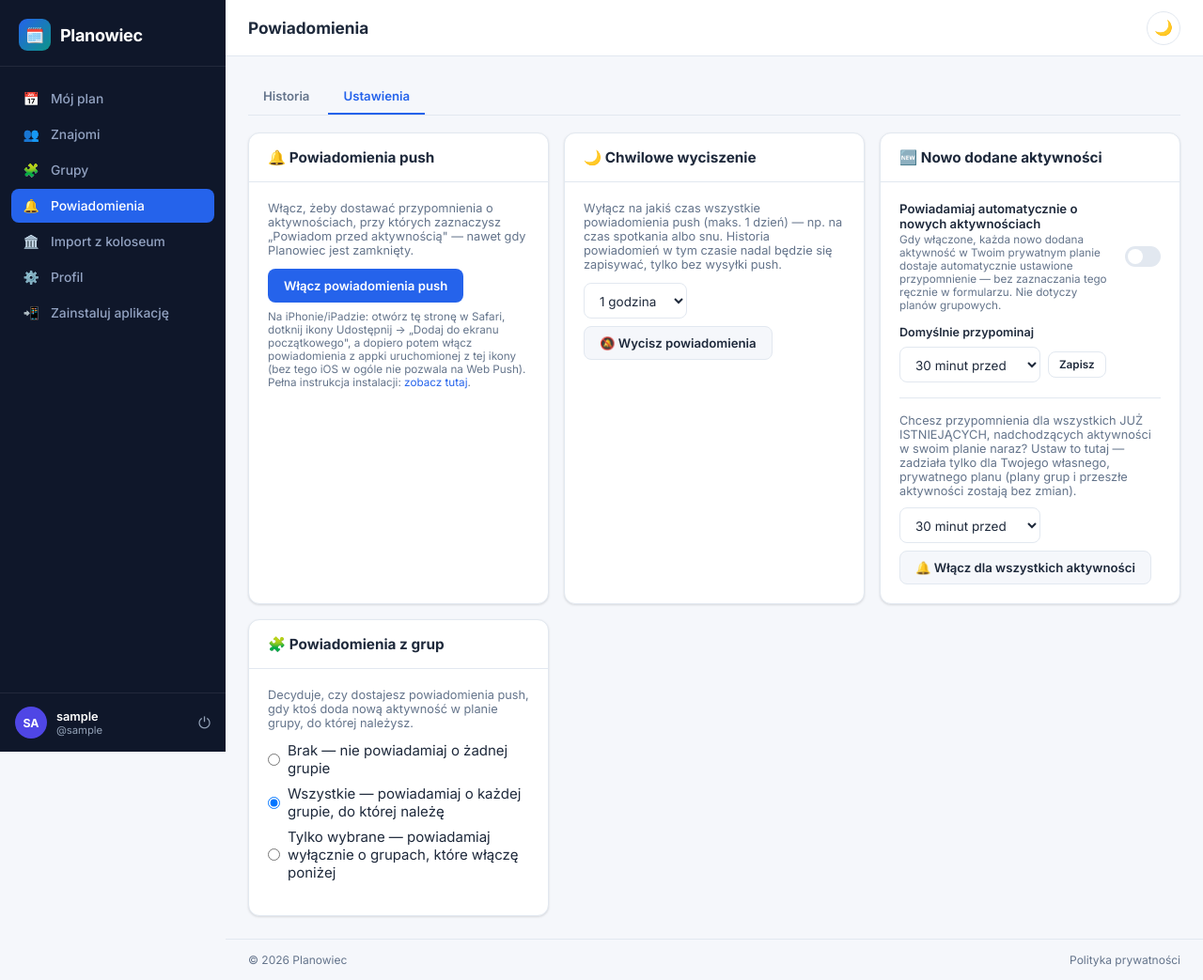
After one commit to robajs3/planowiec, a Flask app: page /notifications/settings in a window 1280 px wide. The commit adds this page. Shown: the whole page at 94% size. Run offline with Flask 3, Linux system fonts and the light colour scheme; the visitor is signed in with stand-in values (Sample User, id 1); data comes from the database, SQL or seed files in the repository; data that the repository does not hold is empty.

Commit message:
added notifications tab and features

```diff
--- a/app.py
+++ b/app.py
@@ -5,7 +5,7 @@ from flask_login import LoginManager, current_user, login_user
 
 from config import Config
 from models import db, User
-from controllers import auth_bp, dashboard_bp, friends_bp, groups_bp, profile_bp, admin_bp, import_bp
+from controllers import auth_bp, dashboard_bp, friends_bp, groups_bp, profile_bp, admin_bp, import_bp, notifications_bp
 from services.activity_service import ActivityService
 from services.reminder_scheduler import start_reminder_scheduler
 import sso_client
@@ -100,6 +100,7 @@ def create_app(config_class=Config) -> Flask:
     app.register_blueprint(profile_bp)
     app.register_blueprint(admin_bp)
     app.register_blueprint(import_bp)
+    app.register_blueprint(notifications_bp)
 
     @app.route("/")
     def root():
@@ -179,6 +180,10 @@ def _ensure_new_columns(app: Flask) -> None:
         "users": [
             ("show_all_plans", "BOOLEAN NOT NULL DEFAULT FALSE"),
             ("push_subscription", "TEXT"),
+            ("notify_new_activities", "BOOLEAN NOT NULL DEFAULT FALSE"),
+            ("notify_new_activities_minutes", "INTEGER NOT NULL DEFAULT 30"),
+            ("group_notification_pref", "VARCHAR(20) NOT NULL DEFAULT 'all'"),
+            ("notifications_muted_until", "TIMESTAMP"),
         ],
         "activity_types": [("group_id", "INTEGER")],
         "activities": [
@@ -188,6 +193,7 @@ def _ensure_new_columns(app: Flask) -> None:
             ("reminder_sent_at", "TIMESTAMP"),
         ],
         "plan_access": [("role", "VARCHAR(20) NOT NULL DEFAULT 'viewer'")],
+        "group_members": [("notifications_enabled", "BOOLEAN NOT NULL DEFAULT TRUE")],
     }
 
     with db.engine.begin() as conn:
--- a/controllers/__init__.py
+++ b/controllers/__init__.py
@@ -5,6 +5,7 @@ from controllers.groups_controller import groups_bp
 from controllers.profile_controller import profile_bp
 from controllers.admin_controller import admin_bp
 from controllers.import_controller import import_bp
+from controllers.notifications_controller import notifications_bp
 
 __all__ = [
     "auth_bp",
@@ -14,4 +15,5 @@ __all__ = [
     "profile_bp",
     "admin_bp",
     "import_bp",
+    "notifications_bp",
 ]
--- /dev/null
+++ b/controllers/notifications_controller.py
@@ -0,0 +1,152 @@
+from flask import Blueprint, render_template, request, redirect, url_for, flash, jsonify, current_app
+from flask_login import login_required, current_user
+
+from models import db, GroupMember
+from services.notification_service import NotificationService, MAX_MUTE_MINUTES
+from services.group_service import GroupService
+
+notifications_bp = Blueprint("notifications", __name__)
+
+GROUP_NOTIFICATION_PREFS = ("none", "all", "selected")
+
+# Opcje czasu wyciszenia pokazywane w formularzu — (etykieta, minuty).
+# Zgodnie z wymaganiem: maksymalnie 1 dzień (MAX_MUTE_MINUTES = 1440).
+MUTE_OPTIONS = [
+    ("30 minut", 30),
+    ("1 godzina", 60),
+    ("2 godziny", 120),
+    ("4 godziny", 240),
+    ("8 godzin", 480),
+    ("1 dzień", MAX_MUTE_MINUTES),
+]
+
+
+@notifications_bp.route("/notifications/")
+@login_required
+def index():
+    """Zakładka „Powiadomienia" — lista poprzednich powiadomień (historia)."""
+    notifications = NotificationService.list_notifications(current_user)
+    return render_template("notifications/history.html", notifications=notifications)
+
+
+@notifications_bp.route("/notifications/settings")
+@login_required
+def settings():
+    """Druga zakładka pod Powiadomieniami — wszystkie ustawienia
+    powiadomień, przeniesione tutaj z Profilu."""
+    groups = GroupService.list_user_groups(current_user.id)
+    memberships = {
+        m.group_id: m
+        for m in GroupMember.query.filter_by(user_id=current_user.id).all()
+    }
+    return render_template(
+        "notifications/settings.html",
+        groups=groups,
+        memberships=memberships,
+        mute_options=MUTE_OPTIONS,
+        max_mute_minutes=MAX_MUTE_MINUTES,
+        is_muted=NotificationService.is_muted(current_user),
+    )
+
+
+# ---------------------------------------------------------------------------
+# Web Push — subskrypcja (przeniesione z /profile/*)
+# ---------------------------------------------------------------------------
+
+@notifications_bp.route("/notifications/vapid-public-key")
+@login_required
+def vapid_public_key():
+    return jsonify({"publicKey": current_app.config.get("VAPID_PUBLIC_KEY", "")})
+
+
+@notifications_bp.route("/notifications/push-subscribe", methods=["POST"])
+@login_required
+def push_subscribe():
+    data = request.get_json(force=True, silent=True) or {}
+    if not data.get("endpoint"):
+        return jsonify({"error": "Nieprawidłowa subskrypcja."}), 400
+    NotificationService.save_subscription(current_user, data)
+    return jsonify({"ok": True})
+
+
+@notifications_bp.route("/notifications/push-unsubscribe", methods=["POST"])
+@login_required
+def push_unsubscribe():
+    NotificationService.clear_subscription(current_user)
+    return jsonify({"ok": True})
+
+
+# ---------------------------------------------------------------------------
+# Ustawienia — powiadomienia o nowo dodanych aktywnościach (prywatny plan)
+# ---------------------------------------------------------------------------
+
+@notifications_bp.route("/notifications/settings/new-activities", methods=["POST"])
+@login_required
+def update_new_activities():
+    current_user.notify_new_activities = request.form.get("enabled") == "on"
+    db.session.commit()
+    flash(
+        "Włączono powiadomienia dla nowo dodawanych aktywności." if current_user.notify_new_activities
+        else "Wyłączono powiadomienia dla nowo dodawanych aktywności.",
+        "success",
+    )
+    return redirect(url_for("notifications.settings"))
+
+
+@notifications_bp.route("/notifications/settings/new-activities/minutes", methods=["POST"])
+@login_required
+def update_new_activities_minutes():
+    try:
+        minutes = int(request.form.get("minutes", 30))
+    except (TypeError, ValueError):
+        minutes = 30
+    if minutes > 0:
+        current_user.notify_new_activities_minutes = minutes
+        db.session.commit()
+        flash("Zaktualizowano domyślny czas przypomnienia.", "success")
+    return redirect(url_for("notifications.settings"))
+
+
+# ---------------------------------------------------------------------------
+# Ustawienia — powiadomienia z grup
+# ---------------------------------------------------------------------------
+
+@notifications_bp.route("/notifications/settings/groups", methods=["POST"])
+@login_required
+def update_group_pref():
+    pref = request.form.get("group_notification_pref", "all")
+    if pref not in GROUP_NOTIFICATION_PREFS:
+        pref = "all"
+    current_user.group_notification_pref = pref
+    db.session.commit()
+    flash("Zaktualizowano ustawienia powiadomień z grup.", "success")
+    return redirect(url_for("notifications.settings"))
+
+
+# ---------------------------------------------------------------------------
+# Chwilowe wyciszenie powiadomień (max 1 dzień) + anulowanie
+# ---------------------------------------------------------------------------
+
+@notifications_bp.route("/notifications/mute", methods=["POST"])
+@login_required
+def mute():
+    try:
+        minutes = int(request.form.get("minutes", 60))
+    except (TypeError, ValueError):
+        minutes = 60
+    minutes = max(1, min(minutes, MAX_MUTE_MINUTES))
+    NotificationService.mute(current_user, minutes)
+    if minutes % 60 == 0:
+        label = f"{minutes // 60} h"
+    else:
+        label = f"{minutes} min"
+    flash(f"Powiadomienia wyciszone na {label}.", "success")
+    return redirect(url_for("notifications.settings"))
+
+
+@notifications_bp.route("/notifications/unmute", methods=["POST"])
+@login_required
+def unmute():
+    NotificationService.unmute(current_user)
+    flash("Wyciszenie powiadomień anulowane.", "info")
+    return redirect(url_for("notifications.settings"))
--- a/models/__init__.py
+++ b/models/__init__.py
@@ -30,6 +30,7 @@ from models.group_model import (  # noqa: E402
     ROLE_LABELS,
 )
 from models.announcement_model import Announcement  # noqa: E402
+from models.notification_model import Notification  # noqa: E402
 
 __all__ = [
     "db",
@@ -55,4 +56,5 @@ __all__ = [
     "ALL_ROLES",
     "ROLE_LABELS",
     "Announcement",
+    "Notification",
 ]
--- a/models/group_model.py
+++ b/models/group_model.py
@@ -80,6 +80,12 @@ class GroupMember(db.Model):
     role = db.Column(db.String(20), default=ROLE_VIEWER, nullable=False)
     joined_at = db.Column(db.DateTime, default=datetime.utcnow)
 
+    # Czy TEN użytkownik chce dostawać powiadomienia push o nowych
+    # aktywnościach dodanych w planie TEJ grupy. Ma znaczenie tylko, gdy
+    # User.group_notification_pref danego użytkownika == "selected" — przy
+    # "all"/"none" ta flaga jest ignorowana (patrz NotificationService).
+    notifications_enabled = db.Column(db.Boolean, default=True, nullable=False)
+
     group = db.relationship("Group", back_populates="members")
     user = db.relationship("User")
 
--- a/static/js/app.js
+++ b/static/js/app.js
@@ -140,7 +140,7 @@ async function setupPushNotifications() {
     }
     await navigator.serviceWorker.ready;
 
-    const r = await fetch(prefix + "/profile/vapid-public-key");
+    const r = await fetch(prefix + "/notifications/vapid-public-key");
     const { publicKey } = await r.json();
     if (!publicKey) {
       showToast("Serwer nie ma skonfigurowanego VAPID_PUBLIC_KEY.", "danger");
@@ -161,7 +161,7 @@ async function setupPushNotifications() {
       });
     }
 
-    const resp = await fetch(prefix + "/profile/push-subscribe", {
+    const resp = await fetch(prefix + "/notifications/push-subscribe", {
       method: "POST",
       headers: { "Content-Type": "application/json" },
       body: JSON.stringify(sub),
--- a/templates/base.html
+++ b/templates/base.html
@@ -67,6 +67,9 @@
         <a class="nav-item {% if request.blueprint == 'groups' %}active{% endif %}" href="{{ url_for('groups.index') }}">
           <span class="nav-icon">🧩</span> Grupy
         </a>
+        <a class="nav-item {% if request.blueprint == 'notifications' %}active{% endif %}" href="{{ url_for('notifications.index') }}">
+          <span class="nav-icon">🔔</span> Powiadomienia
+        </a>
         <a class="nav-item {% if request.blueprint == 'import_koloseum' %}active{% endif %}" href="{{ url_for('import_koloseum.index') }}">
           <span class="nav-icon">🏛️</span> Import z koloseum
         </a>
--- /dev/null
+++ b/templates/notifications/settings.html
@@ -0,0 +1,171 @@
+{% extends "base.html" %}
+{% block title %}Ustawienia powiadomień · Planowiec{% endblock %}
+{% block page_title %}Powiadomienia{% endblock %}
+
+{% block content %}
+
+<div class="tabs">
+  <a class="tab" href="{{ url_for('notifications.index') }}">Historia</a>
+  <a class="tab active" href="{{ url_for('notifications.settings') }}">Ustawienia</a>
+</div>
+
+<div class="grid-2">
+
+  <div class="card">
+    <div class="card-header"><h3>🔔 Powiadomienia push</h3></div>
+    <div class="card-body">
+      <p style="font-size:.85rem;color:var(--text-muted);margin-bottom:12px">
+        Włącz, żeby dostawać przypomnienia o aktywnościach, przy których zaznaczysz
+        „Powiadom przed aktywnością" — nawet gdy Planowiec jest zamknięty.
+      </p>
+      <button type="button" class="btn btn-primary" onclick="setupPushNotifications()">
+        Włącz powiadomienia push
+      </button>
+      <p class="list-item-sub" style="font-size:.78rem;margin-top:8px">
+        Na iPhonie/iPadzie: otwórz tę stronę w Safari, dotknij ikony Udostępnij →
+        „Dodaj do ekranu początkowego", a dopiero potem włącz powiadomienia z appki
+        uruchomionej z tej ikony (bez tego iOS w ogóle nie pozwala na Web Push).
+        Pełna instrukcja instalacji: <a href="{{ url_for('profile.install_app') }}">zobacz tutaj</a>.
+      </p>
+    </div>
+  </div>
+
+  <div class="card">
+    <div class="card-header"><h3>🌙 Chwilowe wyciszenie</h3></div>
+    <div class="card-body">
+      {% if is_muted %}
+        <p style="font-size:.85rem;margin-bottom:12px">
+          Powiadomienia są <strong>wyciszone</strong> do
+          <strong>{{ current_user.notifications_muted_until.strftime('%H:%M') }}</strong>
+          ({{ current_user.notifications_muted_until.strftime('%d.%m.%Y') }}).
+          W tym czasie push-e nie będą wysyłane (historia nadal się zapisuje).
+        </p>
+        <form method="POST" action="{{ url_for('notifications.unmute') }}">
+          <button type="submit" class="btn btn-outline">Anuluj wyciszenie</button>
+        </form>
+      {% else %}
+        <p style="font-size:.85rem;color:var(--text-muted);margin-bottom:12px">
+          Wyłącz na jakiś czas wszystkie powiadomienia push (maks. 1 dzień) —
+          np. na czas spotkania albo snu. Historia powiadomień w tym czasie
+          nadal będzie się zapisywać, tylko bez wysyłki push.
+        </p>
+        <form method="POST" action="{{ url_for('notifications.mute') }}" style="display:flex;gap:8px;flex-wrap:wrap;align-items:center">
+          <select class="form-control" name="minutes" style="max-width:180px;width:auto">
+            {% for label, minutes in mute_options %}
+              <option value="{{ minutes }}" {% if minutes == 60 %}selected{% endif %}>{{ label }}</option>
+            {% endfor %}
+          </select>
+          <button type="submit" class="btn btn-secondary">🔕 Wycisz powiadomienia</button>
+        </form>
+      {% endif %}
+    </div>
+  </div>
+
+  <div class="card">
+    <div class="card-header"><h3>🆕 Nowo dodane aktywności</h3></div>
+    <div class="card-body">
+      <form method="POST" action="{{ url_for('notifications.update_new_activities') }}">
+        <div class="settings-row">
+          <div>
+            <div class="settings-label">Powiadamiaj automatycznie o nowych aktywnościach</div>
+            <div class="settings-hint">
+              Gdy włączone, każda nowo dodana aktywność w Twoim prywatnym planie
+              dostaje automatycznie ustawione przypomnienie — bez zaznaczania tego
+              ręcznie w formularzu. Nie dotyczy planów grupowych.
+            </div>
+          </div>
+          <label class="switch">
+            <input type="checkbox" name="enabled" onchange="this.form.requestSubmit()" {% if current_user.notify_new_activities %}checked{% endif %}>
+            <span class="slider"></span>
+          </label>
+        </div>
+      </form>
+
+      <form method="POST" action="{{ url_for('notifications.update_new_activities_minutes') }}" style="margin-top:14px;display:flex;gap:8px;flex-wrap:wrap;align-items:center">
+        <label class="form-label" for="new-activities-minutes" style="margin:0">Domyślnie przypominaj</label>
+        <select class="form-control" id="new-activities-minutes" name="minutes" style="max-width:180px;width:auto">
+          <option value="5" {% if current_user.notify_new_activities_minutes == 5 %}selected{% endif %}>5 minut przed</option>
+          <option value="15" {% if current_user.notify_new_activities_minutes == 15 %}selected{% endif %}>15 minut przed</option>
+          <option value="30" {% if current_user.notify_new_activities_minutes == 30 %}selected{% endif %}>30 minut przed</option>
+          <option value="60" {% if current_user.notify_new_activities_minutes == 60 %}selected{% endif %}>1 godzinę przed</option>
+          <option value="120" {% if current_user.notify_new_activities_minutes == 120 %}selected{% endif %}>2 godziny przed</option>
+          <option value="1440" {% if current_user.notify_new_activities_minutes == 1440 %}selected{% endif %}>1 dzień przed</option>
+        </select>
+        <button type="submit" class="btn btn-outline btn-sm">Zapisz</button>
+      </form>
+
+      <div style="margin-top:16px;padding-top:16px;border-top:1px solid var(--border)">
+        <p style="font-size:.85rem;color:var(--text-muted);margin-bottom:10px">
+          Chcesz przypomnienia dla wszystkich JUŻ ISTNIEJĄCYCH, nadchodzących
+          aktywności w swoim planie naraz? Ustaw to tutaj — zadziała tylko dla
+          Twojego własnego, prywatnego planu (plany grup i przeszłe aktywności
+          zostają bez zmian).
+        </p>
+        <div style="display:flex;gap:8px;flex-wrap:wrap;align-items:center">
+          <select class="form-control" id="notify-all-minutes" style="max-width:180px;width:auto">
+            <option value="5">5 minut przed</option>
+            <option value="15">15 minut przed</option>
+            <option value="30" selected>30 minut przed</option>
+            <option value="60">1 godzinę przed</option>
+            <option value="120">2 godziny przed</option>
+            <option value="1440">1 dzień przed</option>
+          </select>
+          <button type="button" class="btn btn-secondary" id="notify-all-btn" onclick="enableNotifyForAllActivities()">
+            🔔 Włącz dla wszystkich aktywności
+          </button>
+        </div>
+      </div>
+    </div>
+  </div>
+
+  <div class="card">
+    <div class="card-header"><h3>🧩 Powiadomienia z grup</h3></div>
+    <div class="card-body">
+      <p style="font-size:.85rem;color:var(--text-muted);margin-bottom:12px">
+        Decyduje, czy dostajesz powiadomienia push, gdy ktoś doda nową
+        aktywność w planie grupy, do której należysz.
+      </p>
+      <form method="POST" action="{{ url_for('notifications.update_group_pref') }}">
+        <div class="form-group" style="display:flex;flex-direction:column;gap:8px">
+          <label style="display:flex;align-items:center;gap:8px;cursor:pointer;">
+            <input type="radio" name="group_notification_pref" value="none" {% if current_user.group_notification_pref == 'none' %}checked{% endif %} onchange="this.form.requestSubmit()">
+            Brak — nie powiadamiaj o żadnej grupie
+          </label>
+          <label style="display:flex;align-items:center;gap:8px;cursor:pointer;">
+            <input type="radio" name="group_notification_pref" value="all" {% if current_user.group_notification_pref == 'all' %}checked{% endif %} onchange="this.form.requestSubmit()">
+            Wszystkie — powiadamiaj o każdej grupie, do której należę
+          </label>
+          <label style="display:flex;align-items:center;gap:8px;cursor:pointer;">
+            <input type="radio" name="group_notification_pref" value="selected" {% if current_user.group_notification_pref == 'selected' %}checked{% endif %} onchange="this.form.requestSubmit()">
+            Tylko wybrane — powiadamiaj wyłącznie o grupach, które włączę poniżej
+          </label>
+        </div>
+      </form>
+
+      {% if current_user.group_notification_pref == 'selected' %}
+        <div style="margin-top:16px;padding-top:16px;border-top:1px solid var(--border)">
+          {% if groups %}
+            {% for group in groups %}
+              {% set membership = memberships.get(group.id) %}
+              <div class="settings-row" style="padding:8px 0;">
+                <div class="settings-label">{{ group.name }}</div>
+                <form method="POST" action="{{ url_for('groups.toggle_notifications', group_id=group.id) }}">
+                  <input type="hidden" name="next" value="{{ url_for('notifications.settings') }}">
+                  <label class="switch">
+                    <input type="checkbox" onchange="this.form.requestSubmit()" {% if membership and membership.notifications_enabled %}checked{% endif %}>
+                    <span class="slider"></span>
+                  </label>
+                </form>
+              </div>
+            {% endfor %}
+          {% else %}
+            <div class="list-item-sub">Nie należysz jeszcze do żadnej grupy.</div>
+          {% endif %}
+        </div>
+      {% endif %}
+    </div>
+  </div>
+
+</div>
+
+{% endblock %}
```
Also changed, not shown: controllers/groups_controller.py (+22 -1 lines), controllers/profile_controller.py (+1 -25 lines), models/notification_model.py (added, +50 -0 lines), models/user_model.py (+29 -0 lines), services/activity_service.py (+24 -1 lines), services/notification_service.py (+111 -8 lines), templates/groups/detail.html (+17 -0 lines), templates/notifications/history.html (added, +39 -0 lines), templates/profile/profile.html (+5 -35 lines), 1 other file.
